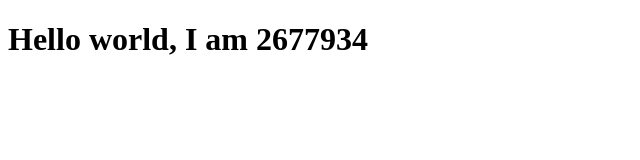
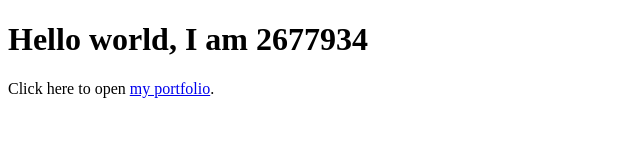
Before and after one commit to RAIHANMOOSA/about-me.github.io, a plain HTML site: page index.html in a window 1280 px wide. Shown: the whole page, without its empty margins (0-640 px from the left). Drawn offline with Linux system fonts and the light colour scheme.

Commit message:
Added link to html portfolio

```diff
--- a/index.html
+++ b/index.html
@@ -7,5 +7,8 @@
 </head>
 <body>
     <h1>Hello world, I am 2677934</h1>
+    <p>
+        Click here to open <a href="2677934-lab2.html">my portfolio</a>.
+    </p>
 </body>
 </html>
```
